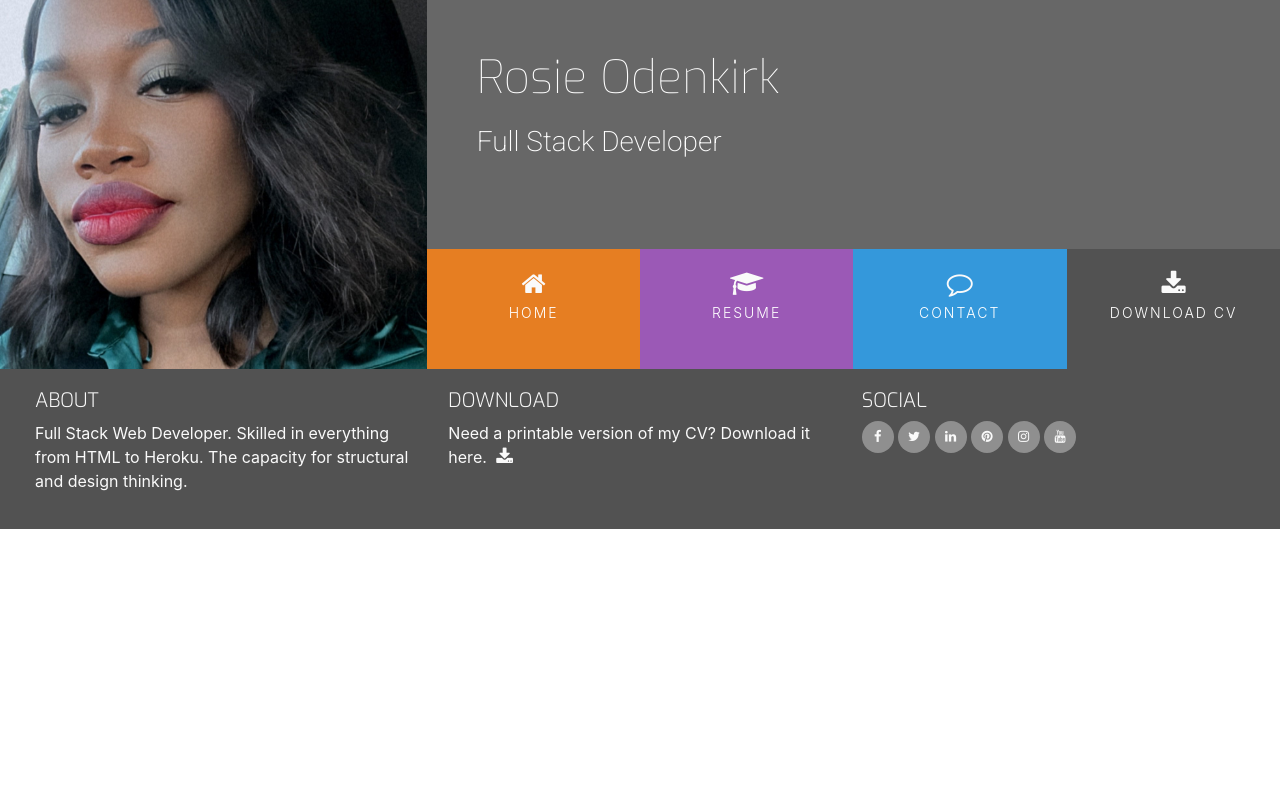
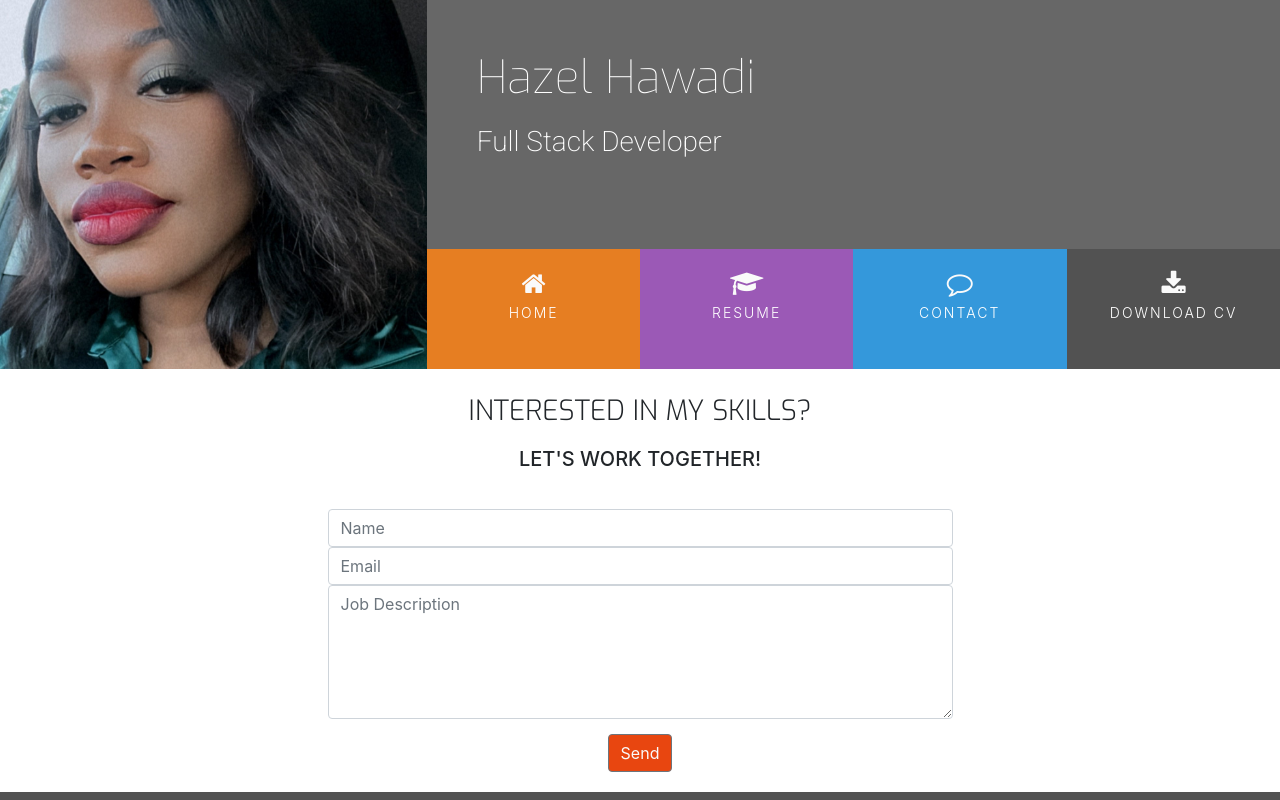
Before and after one commit to HazelHawadi/resume, a plain HTML site: page contact.html in a window 1280 px wide. Shown: the top 800 px of the page. Drawn offline with nearby package versions, Linux system fonts and the light colour scheme.

Commit message:
Add content to contact.html

```diff
--- a/assets/css/style.css
+++ b/assets/css/style.css
@@ -16,6 +16,10 @@
 
 .bg-color-work-history {
     background-color: #9b59b6;
+}
+
+.bg-color-contact {
+    background-color: #fff;
 }
 
 .ui-menu-color-home {
@@ -334,3 +338,36 @@ footer {
 .history-items {
     margin-bottom: 30px;
 }
+
+/* ----------------------------------------Contact Form */
+
+.contact-heading {
+    font-family: "Exo", sans-serif;
+    font-weight: 300;
+    margin-top: 25px;
+    margin-bottom: 20px;
+}
+
+.center-form {
+    padding-top: 10px;
+    margin: 0 auto;
+    max-width: 70%;
+}
+
+button[type="submit"] {
+    margin-top: 15px;
+    margin-bottom: 20px;
+    color: #fafafa;
+    background-color: #e84610;
+}
+
+/* ----------------------------------------Media Queries */
+
+@media(min-width: 992px) {
+    .center-form {
+        padding-top: 30px;
+        min-height: 240px;
+        margin: 0 auto;
+        max-width: 50%;
+    }
+}
--- a/contact.html
+++ b/contact.html
@@ -17,7 +17,7 @@
             <div class="col-md-8">
                 <div class="row no-gutters bg-color-name-title">
                     <div class="col heading">
-                        <h1 class="name">Rosie Odenkirk</h1>
+                        <h1 class="name">Hazel Hawadi</h1>
                         <h2 class="title"> Full Stack Developer</h2>
                     </div>
                 </div>
@@ -42,7 +42,27 @@
             </div>
         </div>
     </header>
-    <section>
+    <section class="container-fluid">
+        <div class="row bg-color-contact">
+            <div class="col">
+                <h3 class="contact-heading uppercase text-center">Interested in my Skills?</h3>
+                <h5 class="uppercase text-center">Let's work together!</h5>
+
+                <div class="center-form">
+                    <form>
+                        <input type="text" name="name" id="fullname" class="form-control" placeholder="Name" required />
+                        <input type="email" name="email" id="emailaddress" class="form-control" placeholder="Email" required />
+                        <textarea rows="5" name="projectsummary" id="projectsummary" class="form-control" placeholder="Job Description" required></textarea>
+                        <div class="form-row text-center">
+                            <div class="col">
+                                <button type="submit" class="btn btn-secondary">Send</button>
+                            </div>
+                        </div>
+                    </form>
+                </div>
+
+            </div>
+        </div>
 
     </section>
     <footer class="container-fluid">
```
Also changed, not shown: resume.html (+2 -6 lines).
